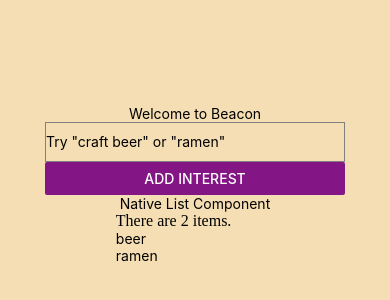
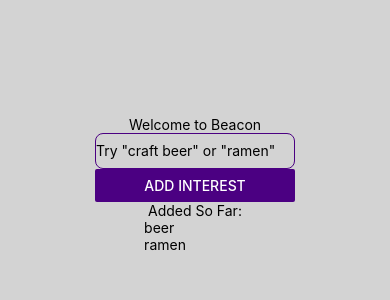
Before and after one commit to grantyang/Beacon-Native, a React Native app: screen / in a window 390 px wide. Shown: the part 238-538 px from the top of the page. Built offline with nearby package versions, Linux system fonts and the light colour scheme.

Commit message:
Adds basic styling

```diff
--- a/App.js
+++ b/App.js
@@ -13,7 +13,7 @@
 
   render() {
     return (
-      <View style={styles.container}>
+      <View style={appStyles.container}>
         <Text>Welcome to Beacon</Text>
         <Input />
         <List items={this.state.items}/>
@@ -22,10 +22,10 @@
   }
 }
 
-const styles = StyleSheet.create({
+const appStyles = StyleSheet.create({
   container: {
     flex: 1,
-    backgroundColor: 'wheat',
+    backgroundColor: 'lightgrey',
     alignItems: 'center',
     justifyContent: 'center',
   },
--- a/native/components/Input.js
+++ b/native/components/Input.js
@@ -1,5 +1,5 @@
 import React, { Component } from 'react';
-import { Button, TextInput, View } from 'react-native';
+import { Button, TextInput, StyleSheet, View } from 'react-native';
 
 export default class Input extends Component {
   constructor(props) {
@@ -13,18 +13,28 @@
     return (
       <View>
         <TextInput
-          style={{height: 40, width: 300, borderColor: 'gray', borderWidth: 1}}
-          onChangeText={(text) => this.setState({text})}
-          onFocus={() => this.setState({text:''})}
+          style={inputStyles.container}
+          onChangeText={(text) => this.setState({ text })}
+          onFocus={() => this.setState({ text: '' })}
           value={this.state.text}
         />
         <Button
-          onPress={()=>this.setState({text:'pressed'})}
+          onPress={() => addInterest()}
           title="Add Interest"
-          color="#841584"
+          color="indigo"
           accessibilityLabel="Add Interest"
         />
       </View>
     );
   }
 }
+
+const inputStyles = StyleSheet.create({
+  container: {
+    height: 36,
+    width: 200,
+    borderColor: 'indigo',
+    borderWidth: 1,
+    borderRadius: 8,
+  },
+});
--- a/native/components/List.js
+++ b/native/components/List.js
@@ -4,8 +4,7 @@
 
 const List = (props) => (
   <View>
-    <Text> Native List Component </Text>
-    There are { props.items.length } items.
+    <Text> Added So Far: </Text>
     { props.items.map(item => <ListItem key={item} item={item}/>)}
   </View>
 )
```
